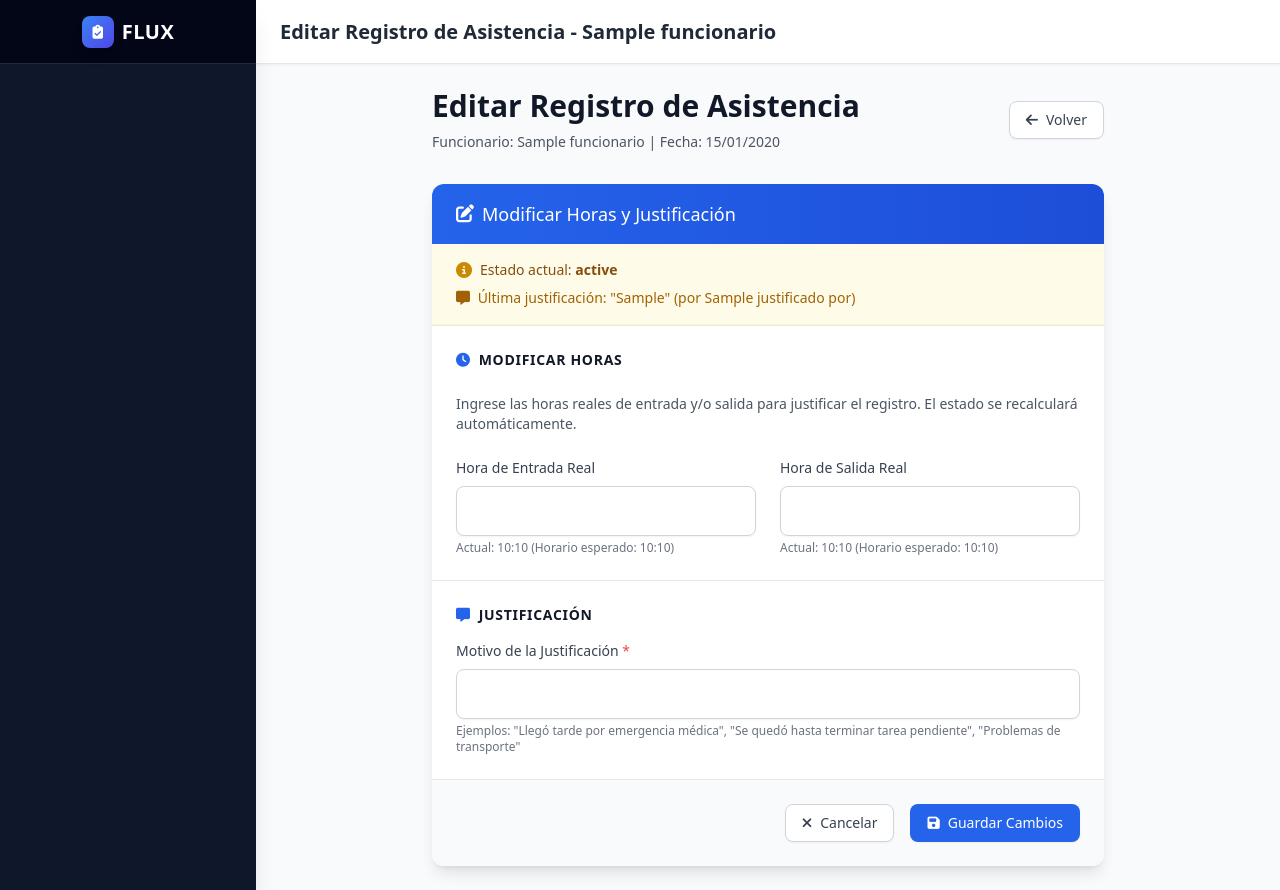
After one commit to sherpa90/gestion-funcionarios-flux, a Django app: template templates/asistencia/editar_registro_asistencia.html in a window 1280 px wide. The commit adds this page. Run offline with Django 5.2, Linux system fonts and the light colour scheme; the template is opened without the code that fills it: most values are stand-ins (such as "Sample title", 1, 10 or a date in 2020); form fields are guessed from the names that the template uses; some libraries are stand-ins or nearby versions.

Commit message:
se agrega edicion en horario

```diff
--- a/asistencia/urls.py
+++ b/asistencia/urls.py
@@ -23,6 +23,7 @@ from .views import (
     CrearDiaFestivoView,
     EliminarDiaFestivoView,
     JustificarRegistroView,
+    EditarRegistroAsistenciaView,
     ExportarRetrasosExcelView,
     ExportarRetrasosPDFView,
     RecalcularTodaAsistenciaView,
@@ -81,6 +82,7 @@ urlpatterns = [
 
     # Justificaciones manuales
     path("justificar-registro/<int:pk>/", JustificarRegistroView.as_view(), name="justificar_registro"),
+    path("registro/editar/<int:pk>/", EditarRegistroAsistenciaView.as_view(), name="editar_registro_asistencia"),
 
     # Exportar retrasos
     path("exportar-retrasos/excel/", ExportarRetrasosExcelView.as_view(), name="exportar_retrasos_excel"),
--- /dev/null
+++ b/templates/asistencia/editar_registro_asistencia.html
@@ -0,0 +1,178 @@
+{% extends 'base.html' %}
+
+{% block page_title %}Editar Registro de Asistencia - {{ registro.funcionario.get_full_name }}{% endblock %}
+
+{% block content %}
+<div class="min-h-screen bg-gray-50 py-6 px-4 sm:px-6 lg:px-8">
+    <div class="max-w-2xl mx-auto">
+        <!-- Header -->
+        <div class="mb-6 sm:mb-8">
+            <div class="flex items-center justify-between">
+                <div>
+                    <h1 class="text-2xl sm:text-3xl font-bold text-gray-900">
+                        Editar Registro de Asistencia
+                    </h1>
+                    <p class="mt-2 text-sm text-gray-600">
+                        Funcionario: {{ registro.funcionario.get_full_name }} | Fecha: {{ registro.fecha|date:"d/m/Y" }}
+                    </p>
+                </div>
+                <a href="{% url 'asistencia:detalle_usuario' user_id=registro.funcionario.id %}"
+                   class="inline-flex items-center px-4 py-2 border border-gray-300 rounded-lg shadow-sm text-sm font-medium text-gray-700 bg-white hover:bg-gray-50 focus:outline-none focus:ring-2 focus:ring-offset-2 focus:ring-blue-500">
+                    <i class="fas fa-arrow-left mr-2"></i>
+                    Volver
+                </a>
+            </div>
+        </div>
+
+        <div class="bg-white shadow-lg rounded-xl overflow-hidden">
+            <!-- Card Header -->
+            <div class="bg-gradient-to-r from-blue-600 to-blue-700 px-6 py-4">
+                <h2 class="text-base sm:text-lg font-medium text-white flex items-center">
+                    <i class="fas fa-edit mr-2"></i>
+                    Modificar Horas y Justificación
+                </h2>
+            </div>
+
+            <!-- Current Status -->
+            <div class="px-6 py-4 bg-yellow-50 border-b border-yellow-100">
+                <div class="flex items-center">
+                    <i class="fas fa-info-circle text-yellow-600 mr-2"></i>
+                    <span class="text-sm text-yellow-800">
+                        Estado actual:
+                        <span class="font-semibold">
+                            {% if registro.estado == 'PUNTUAL' %}
+                                <span class="text-green-700">Puntual</span>
+                            {% elif registro.estado == 'RETRASO' %}
+                                <span class="text-red-700">Retraso ({{ registro.minutos_retraso }} min)</span>
+                            {% elif registro.estado == 'AUSENTE' %}
+                                <span class="text-red-700">Ausente</span>
+                            {% elif registro.estado == 'JUSTIFICADO' %}
+                                <span class="text-blue-700">Justificado</span>
+                            {% else %}
+                                {{ registro.get_estado_display }}
+                            {% endif %}
+                        </span>
+                    </span>
+                </div>
+                {% if registro.justificacion_manual %}
+                <p class="mt-2 text-sm text-yellow-700">
+                    <i class="fas fa-comment-alt mr-1"></i>
+                    Última justificación: "{{ registro.justificacion_manual }}"
+                    {% if registro.justificado_por %}
+                        (por {{ registro.justificado_por.get_full_name }})
+                    {% endif %}
+                </p>
+                {% endif %}
+            </div>
+
+            <!-- Form -->
+            <form method="post" class="divide-y divide-gray-200">
+                {% csrf_token %}
+
+                {% if form.non_field_errors %}
+                <div class="bg-red-50 border-l-4 border-red-500 p-4 mx-6 mt-6">
+                    <div class="flex">
+                        <div class="flex-shrink-0">
+                            <i class="fas fa-exclamation-circle text-red-500"></i>
+                        </div>
+                        <div class="ml-3">
+                            <p class="text-sm text-red-700">{{ form.non_field_errors }}</p>
+                        </div>
+                    </div>
+                </div>
+                {% endif %}
+
+                <div class="px-6 py-6 space-y-6">
+                    <h3 class="text-sm font-semibold text-gray-900 uppercase tracking-wider flex items-center">
+                        <i class="fas fa-clock mr-2 text-blue-600"></i>
+                        Modificar Horas
+                    </h3>
+
+                    <p class="text-sm text-gray-600">
+                        Ingrese las horas reales de entrada y/o salida para justificar el registro.
+                        El estado se recalculará automáticamente.
+                    </p>
+
+                    <div class="grid grid-cols-1 md:grid-cols-2 gap-6">
+                        <!-- Hora de Entrada -->
+                        <div>
+                            <label for="{{ form.hora_entrada_real.id_for_label }}" class="block text-sm font-medium text-gray-700 mb-2">
+                                Hora de Entrada Real
+                            </label>
+                            <div class="mt-1">
+                                {{ form.hora_entrada_real }}
+                            </div>
+                            {% if registro.hora_entrada_real %}
+                            <p class="mt-1 text-xs text-gray-500">
+                                Actual: {{ registro.hora_entrada_real|time:"H:i" }}
+                                (Horario esperado: {{ registro.horario_dia.hora_entrada|time:"H:i" }})
+                            </p>
+                            {% endif %}
+                            {% if form.hora_entrada_real.errors %}
+                            <p class="mt-1 text-sm text-red-600">{{ form.hora_entrada_real.errors.0 }}</p>
+                            {% endif %}
+                        </div>
+
+                        <!-- Hora de Salida -->
+                        <div>
+                            <label for="{{ form.hora_salida_real.id_for_label }}" class="block text-sm font-medium text-gray-700 mb-2">
+                                Hora de Salida Real
+                            </label>
+                            <div class="mt-1">
+                                {{ form.hora_salida_real }}
+                            </div>
+                            {% if registro.hora_salida_real %}
+                            <p class="mt-1 text-xs text-gray-500">
+                                Actual: {{ registro.hora_salida_real|time:"H:i" }}
+                                {% if registro.horario_dia and registro.horario_dia.hora_salida %}
+                                    (Horario esperado: {{ registro.horario_dia.hora_salida|time:"H:i" }})
+                                {% endif %}
+                            </p>
+                            {% endif %}
+                            {% if form.hora_salida_real.errors %}
+                            <p class="mt-1 text-sm text-red-600">{{ form.hora_salida_real.errors.0 }}</p>
+                            {% endif %}
+                        </div>
+                    </div>
+                </div>
+
+                <div class="px-6 py-6 space-y-4">
+                    <h3 class="text-sm font-semibold text-gray-900 uppercase tracking-wider flex items-center">
+                        <i class="fas fa-comment-alt mr-2 text-blue-600"></i>
+                        Justificación
+                    </h3>
+
+                    <div>
+                        <label for="{{ form.justificacion_manual.id_for_label }}" class="block text-sm font-medium text-gray-700 mb-2">
+                            Motivo de la Justificación <span class="text-red-500">*</span>
+                        </label>
+                        <div class="mt-1">
+                            {{ form.justificacion_manual }}
+                        </div>
+                        {% if form.justificacion_manual.errors %}
+                        <p class="mt-1 text-sm text-red-600">{{ form.justificacion_manual.errors.0 }}</p>
+                        {% endif %}
+                        <p class="mt-1 text-xs text-gray-500">
+                            Ejemplos: "Llegó tarde por emergencia médica", "Se quedó hasta terminar tarea pendiente", "Problemas de transporte"
+                        </p>
+                    </div>
+                </div>
+
+                <!-- Action Buttons -->
+                <div class="px-6 py-6 bg-gray-50 border-t border-gray-200 flex flex-col-reverse sm:flex-row items-center justify-end gap-4">
+                    <a href="{% url 'asistencia:detalle_usuario' user_id=registro.funcionario.id %}"
+                       class="w-full sm:w-auto inline-flex items-center justify-center px-4 py-2 border border-gray-300 rounded-lg shadow-sm text-sm font-medium text-gray-700 bg-white hover:bg-gray-50 focus:outline-none focus:ring-2 focus:ring-offset-2 focus:ring-blue-500 transition-colors">
+                        <i class="fas fa-times mr-2"></i>
+                        Cancelar
+                    </a>
+                    <button type="submit"
+                        class="w-full sm:w-auto inline-flex items-center justify-center px-4 py-2 border border-transparent text-sm font-medium rounded-lg shadow-sm text-white bg-blue-600 hover:bg-blue-700 focus:outline-none focus:ring-2 focus:ring-offset-2 focus:ring-blue-500 transition-colors">
+                        <i class="fas fa-save mr-2"></i>
+                        Guardar Cambios
+                    </button>
+                </div>
+            </form>
+        </div>
+    </div>
+</div>
+{% endblock %}
```
Also changed, not shown: asistencia/forms.py (+41 -0 lines), asistencia/views.py (+52 -0 lines), templates/asistencia/detalle_usuario.html (+8 -1 lines).
